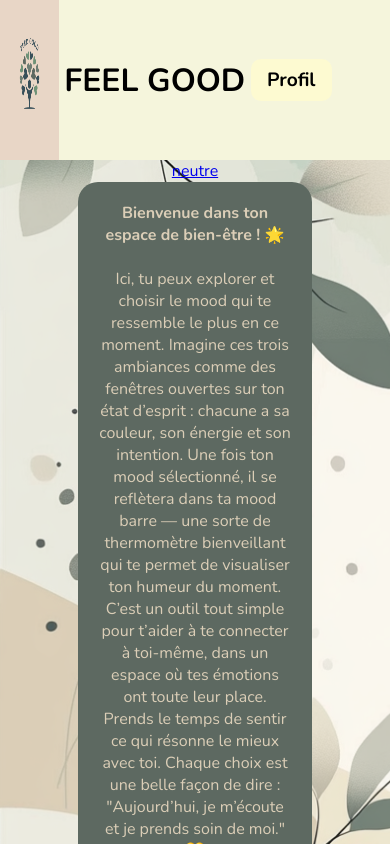
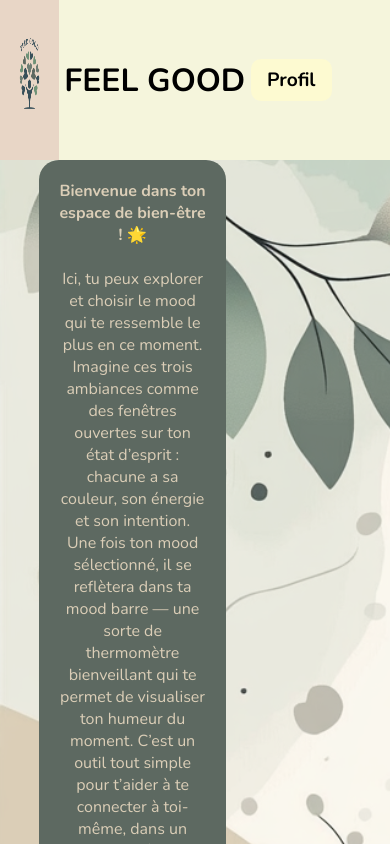
Before and after one commit to WildCodeSchool-2024-09/lille-protojam, a React (Vite) app in the folder client/: page /profile/mood in a window 390 px wide. Shown: the top 844 px of the page. Built offline with nearby package versions, Linux system fonts and the light colour scheme; a web font is replaced by a local one.

Commit message:
link on numberphone

```diff
--- a/client/src/App.tsx
+++ b/client/src/App.tsx
@@ -2,13 +2,16 @@ import { Outlet } from "react-router-dom";
 import "./App.css";
 import Navbar from "./components/navbar/Navbar";
 import { MoodProvider } from "./services/MoodContext";
+import { CounterProvider } from "./services/CounterContext";
 
 function App() {
   return (
     <>
       <MoodProvider>
-        <Navbar />
-        <Outlet />
+        <CounterProvider>
+          <Navbar />
+          <Outlet />
+        </CounterProvider>
       </MoodProvider>
     </>
   );
--- a/client/src/components/Mood/Mood.css
+++ b/client/src/components/Mood/Mood.css
@@ -68,3 +68,17 @@
   border-radius: 20px;
   background-color: #d54f53;
 }
+
+.container-warning li {
+  list-style: none;
+}
+
+.link-actions {
+  all: unset;
+  cursor: pointer;
+}
+
+.numero a {
+  all: unset;
+  cursor: pointer;
+}
--- a/client/src/components/Mood/Mood.tsx
+++ b/client/src/components/Mood/Mood.tsx
@@ -1,11 +1,11 @@
-import { useContext, useEffect, useState } from "react";
+import { useContext, useState } from "react";
 import "./Mood.css";
 import { MoodContext } from "../../services/MoodContext";
 import { Link } from "react-router-dom";
+import { CounterContext } from "../../services/CounterContext";
 
 function Mood() {
-  const [moodCount, setMoodcount] = useState(0);
-  const [moodText, setMoodText] = useState("test");
+  const { moodCount, setMoodcount } = useContext(CounterContext);
   const { mood, setMood } = useContext(MoodContext);
 
   const handleClickHappy = () => {
@@ -37,24 +37,21 @@ function Mood() {
 
   return (
     <>
-      <Link to="/profile/actions">
-        <p>{mood}</p>
-      </Link>
-      <p className="container-explanation">
-        <strong> Bienvenue dans ton espace de bien-être ! 🌟</strong>
-        <br />
-        Ici, tu peux explorer et choisir le mood qui te ressemble le plus en ce
-        moment. Imagine ces trois ambiances comme des fenêtres ouvertes sur ton
-        état d’esprit : chacune a sa couleur, son énergie et son intention. Une
-        fois ton mood sélectionné, il se reflètera dans ta mood barre — une
-        sorte de thermomètre bienveillant qui te permet de visualiser ton humeur
-        du moment. C’est un outil tout simple pour t’aider à te connecter à
-        toi-même, dans un espace où tes émotions ont toute leur place. Prends le
-        temps de sentir ce qui résonne le mieux avec toi. Chaque choix est une
-        belle façon de dire : "Aujourd’hui, je m’écoute et je prends soin de
-        moi." 💛
-      </p>
       <div className="mood-container">
+        <p className="container-explanation">
+          <strong> Bienvenue dans ton espace de bien-être ! 🌟</strong>
+          <br />
+          Ici, tu peux explorer et choisir le mood qui te ressemble le plus en
+          ce moment. Imagine ces trois ambiances comme des fenêtres ouvertes sur
+          ton état d’esprit : chacune a sa couleur, son énergie et son
+          intention. Une fois ton mood sélectionné, il se reflètera dans ta mood
+          barre — une sorte de thermomètre bienveillant qui te permet de
+          visualiser ton humeur du moment. C’est un outil tout simple pour
+          t’aider à te connecter à toi-même, dans un espace où tes émotions ont
+          toute leur place. Prends le temps de sentir ce qui résonne le mieux
+          avec toi. Chaque choix est une belle façon de dire : "Aujourd’hui, je
+          m’écoute et je prends soin de moi." 💛
+        </p>
         <div className="smiley-container">
           {/* Happy face */}
           <button
@@ -116,13 +113,43 @@ function Mood() {
               Parle à une personne de confiance, que ce soit un ami, un proche
               ou un professionnel.
             </li>
+            <li>
+              Réalise quelques
+              <Link to="/profile/actions" className="link-actions">
+                <strong> actions </strong>
+              </Link>
+              pour te sentir mieux
+            </li>
           </ul>
           Si tu ressens le besoin de parler à quelqu’un tout de suite, voici des
           numéros d’urgence où des personnes bienveillantes sont prêtes à
-          t’écouter : Soutien Dépression (SOS Amitié) : 09 72 39 40 50 Suicide
-          Écoute : 01 45 39 40 00 (24h/24 et 7j/7) Numéro national prévention
-          suicide : 3114 Prends soin de toi. Chaque étape compte, et on croit en
-          ta capacité à aller mieux. 💛
+          t’écouter :
+          <ul className="numero">
+            <li>
+              Soutien Dépression (SOS Amitié) :{" "}
+              <a
+                href="tel:+33972394050"
+                aria-label="Appelez-nous au +33972394050"
+              >
+                09 72 39 40 50
+              </a>
+            </li>
+            <li>
+              Suicide Écoute :{" "}
+              <a
+                href="tel:+33145394000"
+                aria-label="Appelez-nous au +33145394000"
+              >
+                01 45 39 40 00{" "}
+              </a>
+              (24h/24 et 7j/7)
+            </li>
+            <li>
+              Numéro national prévention suicide : <a href="te:+3114">3114</a>
+            </li>
+          </ul>
+          Prends soin de toi. Chaque étape compte, et on croit en ta capacité à
+          aller mieux. 💛
         </p>
       ) : (
         ""
--- /dev/null
+++ b/client/src/services/CounterContext.tsx
@@ -0,0 +1,13 @@
+import { createContext, useState } from "react";
+
+export const CounterContext = createContext(null);
+
+export function CounterProvider({ children }) {
+  const [moodCount, setMoodcount] = useState(0);
+
+  return (
+    <CounterContext.Provider value={{ moodCount, setMoodcount }}>
+      {children}
+    </CounterContext.Provider>
+  );
+}
```
Lines whose indentation alone changed are shown as unchanged.
